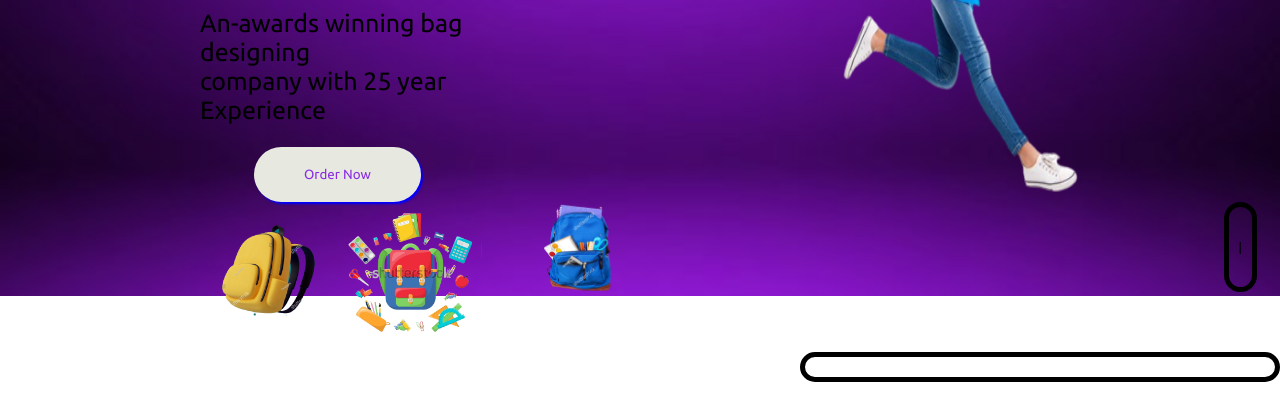
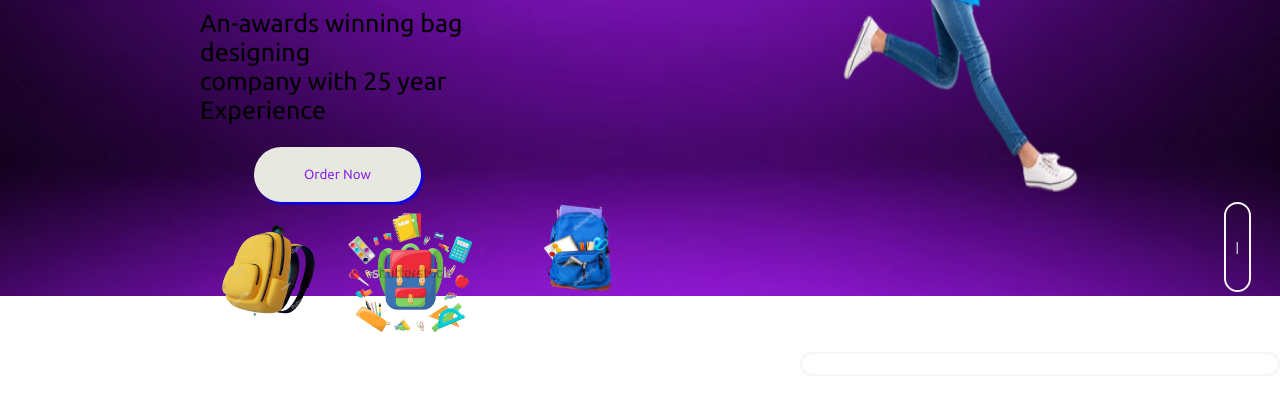
Before and after one commit to MAUREEN-OUGODEV/school_Bag, a plain HTML site: page index.html in a window 1280 px wide. Shown: the part 374-794 px from the top of the page. Drawn offline with Linux system fonts and the light colour scheme.

```diff
--- a/style.css
+++ b/style.css
@@ -108,5 +108,6 @@ width: 72%;
     margin-left: 600px;
     text-align: top;
     background-color: transparent;
-    border: solid 5px black;
+    border: solid 2px rgb(247, 245, 245);
+    color: aliceblue;
 }
```
